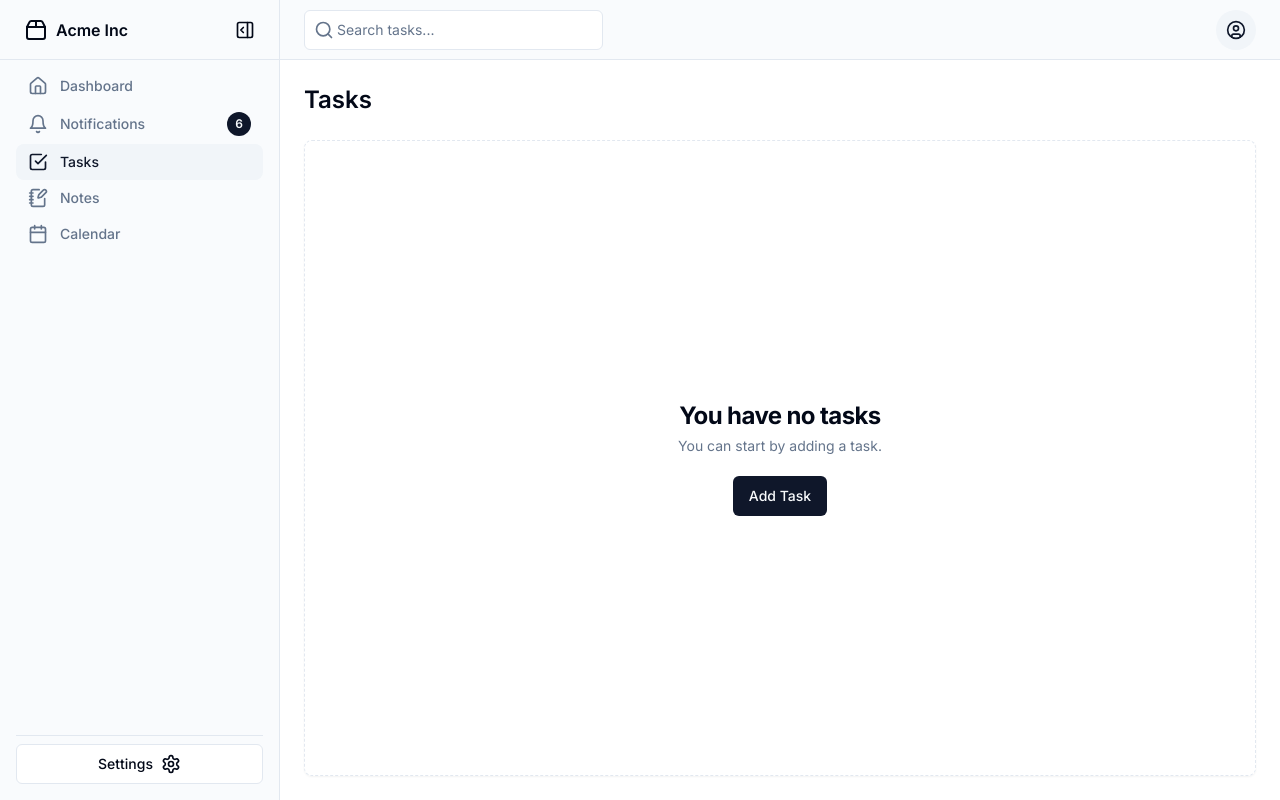
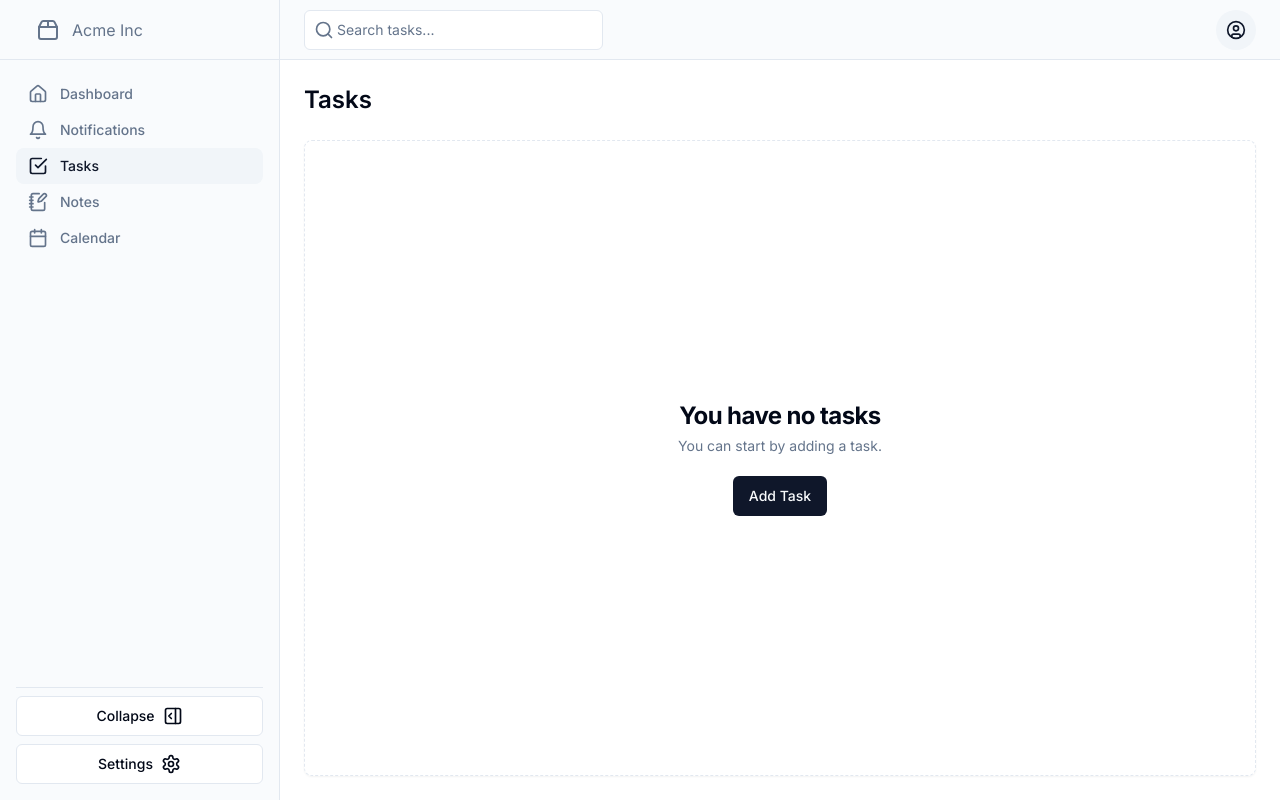
Before and after one commit to unpervertedkid/task-view, a Next.js app: page / in a window 1280 px wide. Built offline with nearby package versions, Linux system fonts and the light colour scheme.

Commit message:
feat: Added tooltips and dedicated collapse and expand button

```diff
--- a/components/dashboard.tsx
+++ b/components/dashboard.tsx
@@ -7,6 +7,7 @@ import {
     Menu,
     NotebookPen,
     Package2,
+    PanelRightClose,
     PanelRightOpen,
     Search,
     Settings,
@@ -15,6 +16,7 @@ import {
 import Link from "next/link"
 import { useState } from "react"
 
+import IconLink from "@/components/icon-link"
 import { Badge } from "@/components/ui/badge"
 import { Button } from "@/components/ui/button"
 import {
@@ -28,6 +30,7 @@ import {
 import { Input } from "@/components/ui/input"
 import { Separator } from "@/components/ui/separator"
 import { Sheet, SheetContent, SheetTrigger } from "@/components/ui/sheet"
+import { Tooltip, TooltipProvider, TooltipTrigger, TooltipContent } from "@/components/ui/tooltip"
 
 export function Dashboard() {
     const [isSidePanelOpen, setIsSidePanelOpen] = useState(true);
@@ -35,87 +38,85 @@ export function Dashboard() {
     return (
         <div className={`grid min-h-screen w-full transition-all duration-200 ease-in-out ${isSidePanelOpen ? 'md:grid-cols-[220px_1fr] lg:grid-cols-[280px_1fr]' : 'md:grid-cols-[60px,1fr] lg:grid-cols-[60px,1fr] gap-4'}`}>
             <div className={`hidden border-r bg-muted/40 md:block transition-all duration-200 ease-in-out ${isSidePanelOpen ? '' : 'w-20'}`}>
-        <div className="flex h-full max-h-screen flex-col gap-2">
+                <div className="flex h-full max-h-screen flex-col gap-4">
                     <div className="flex h-14 items-center border-b px-4 lg:h-[60px] lg:px-6">
-                <Link href="/" className="flex items-center gap-2 font-semibold">
-                            <Package2 className="h-6 w-6" onClick={() => {
-                                if (!isSidePanelOpen) setIsSidePanelOpen(true);
-                            }} />
-                            {
-                                isSidePanelOpen ? (
-                                    <span className="">Acme Inc</span>
-                                ) : null
-                            }
-                        </Link>
-                        {
-                            isSidePanelOpen ? (
-                                <PanelRightOpen onClick={() => setIsSidePanelOpen(false)} className="ml-auto h-5 w-5" />
-                            ) : null
-                        }
+                        <IconLink
+                            href="#"
+                            icon={<Package2 className="h-6 w-6" />}
+                            tooltipContent="Acme Inc"
+                            isSidePanelOpen={isSidePanelOpen}
+                        />
                     </div>
                     <div className="flex-1">
                         <nav className="grid items-start px-2 text-sm font-medium lg:px-4">
-                            <Link
+                            <IconLink
                                 href="#"
-                                className="flex items-center gap-3 rounded-lg px-3 py-2 text-muted-foreground transition-all hover:text-primary"
-                            >
-                                <Home className="h-5 w-5" />
-                                {isSidePanelOpen && (
-                                    <span>Dashboard</span>
-                                )
-                                }
-                            </Link>
-                            <Link
+                                icon={<Home className="h-5 w-5" />}
+                                tooltipContent="Dashboard"
+                                isSidePanelOpen={isSidePanelOpen}
+                            />
+                            <IconLink
                                 href="#"
-                                className="flex items-center gap-3 rounded-lg px-3 py-2 text-muted-foreground transition-all hover:text-primary"
-                            >
-                                <Bell className="h-5 w-5" />
-                                {isSidePanelOpen && (
-                                    <>
-                                        Notifications
-                                        <Badge className="ml-auto flex h-6 w-6 shrink-0 items-center justify-center rounded-full">
-                                            6
-                                        </Badge>
-                                    </>
-                                )}
-                            </Link>
-                            <Link
+                                icon={<Bell className="h-5 w-5" />}
+                                tooltipContent="Notifications"
+                                isSidePanelOpen={isSidePanelOpen}
+                            />
+                            <IconLink
                                 href="#"
-                                className="flex items-center gap-3 rounded-lg bg-muted px-3 py-2 text-primary transition-all hover:text-primary"
-                            >
-                                <SquareCheckBig className="h-5 w-5" />
-                                {isSidePanelOpen && (
-                                    <span>Tasks</span>
-                                )}
-                            </Link>
-                            <Link
+                                icon={<SquareCheckBig className="h-5 w-5" />}
+                                tooltipContent="Tasks"
+                                isSidePanelOpen={isSidePanelOpen}
+                                isSelected={true}
+                            />
+                            <IconLink
                                 href="#"
-                                className="flex items-center gap-3 rounded-lg px-3 py-2 text-muted-foreground transition-all hover:text-primary"
-                            >
-                                <NotebookPen className="h-5 w-5" />
-                                {isSidePanelOpen && (
-                                    <span>Notes</span>
-                                )}
-                            </Link>
-                            <Link
+                                icon={<NotebookPen className="h-5 w-5" />}
+                                tooltipContent="Notes"
+                                isSidePanelOpen={isSidePanelOpen}
+                            />
+                            <IconLink
                                 href="#"
-                                className="flex items-center gap-3 rounded-lg px-3 py-2 text-muted-foreground transition-all hover:text-primary"
-                            >
-                                <Calendar className="h-5 w-5" />
-                                {isSidePanelOpen && (
-                                    <span>Calendar</span>
-                                )}
-                            </Link>
+                                icon={<Calendar className="h-5 w-5" />}
+                                tooltipContent="Calendar"
+                                isSidePanelOpen={isSidePanelOpen}
+                            />
                         </nav>
                     </div>
                     <div className="mt-auto p-4">
                         <Separator className="mb-2" />
+                        <TooltipProvider>
+                            <Tooltip>
+                                <TooltipTrigger asChild>
+                                    <Button variant="outline" className="w-full mb-2" onClick={() => setIsSidePanelOpen(!isSidePanelOpen)}>
+                                        {isSidePanelOpen ? (
+                                            <div className="flex items-center justify-between">
+                                                <span className="mr-2">Collapse</span>
+                                                <PanelRightOpen className="h-5 w-5" />
+                                            </div>
+                                        ) :
+                                            <div>
+                                                <PanelRightClose className="h-5 w-5" />
+                                            </div>
+                                        }
+                                    </Button>
+                                </TooltipTrigger>
+                                {!isSidePanelOpen && <TooltipContent side="right">Expand</TooltipContent>}
+                            </Tooltip>
+                        </TooltipProvider>
+                        <TooltipProvider>
+                            <Tooltip>
+                                <TooltipTrigger asChild>
                                     <Button variant="outline" className="w-full">
                                         <div className="flex items-center justify-center">
                                             {isSidePanelOpen && <span className="mr-2">Settings</span>}
                                             <Settings className="h-5 w-5" />
                                         </div>
                                     </Button>
+                                </TooltipTrigger>
+                                {!isSidePanelOpen && <TooltipContent side="right">Settings</TooltipContent>}
+                            </Tooltip>
+                        </TooltipProvider>
+
                     </div>
                 </div>
             </div>
--- /dev/null
+++ b/components/icon-link.tsx
@@ -0,0 +1,33 @@
+import { Tooltip, TooltipProvider, TooltipTrigger, TooltipContent } from "@/components/ui/tooltip"
+import Link from "next/link"
+
+interface IconLinkProps {
+    href: string;
+    icon: React.ReactNode;
+    tooltipContent: string;
+    isSidePanelOpen: boolean;
+    isSelected?: boolean;
+}
+
+const IconLink: React.FC<IconLinkProps> = ({ href, icon, tooltipContent, isSidePanelOpen, isSelected = false }) => {
+    return (
+        <TooltipProvider>
+        <Tooltip>
+            <TooltipTrigger asChild>
+                <Link
+                    href={href}
+                        className={`flex items-center gap-3 rounded-lg px-3 py-2 ${isSelected ? "text-primary bg-muted" : "text-muted-foreground"} transition-all hover:text-primary`}
+                >
+                    {icon}
+                    {isSidePanelOpen && (
+                        <span>{tooltipContent}</span>
+                    )}
+                </Link>
+            </TooltipTrigger>
+            {!isSidePanelOpen && <TooltipContent side="right">{tooltipContent}</TooltipContent>}
+        </Tooltip>
+        </TooltipProvider>
+    )
+}
+
+export default IconLink;
```
Lines whose indentation alone changed are shown as unchanged.
